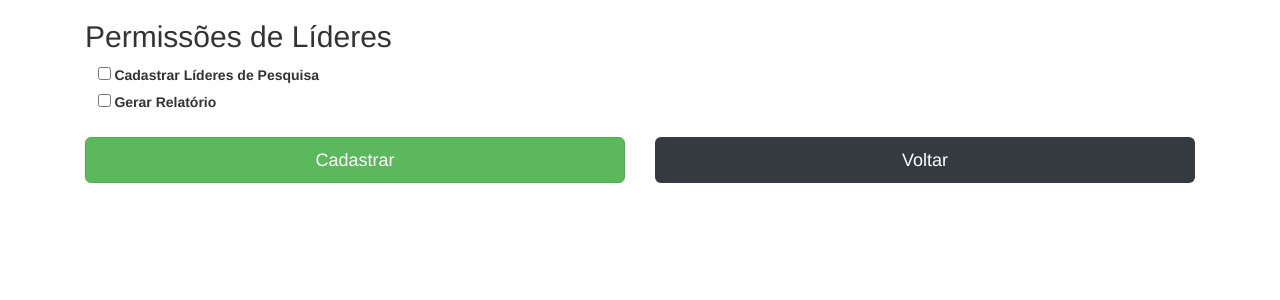
After one commit to GrandeAlf/WeSearch-Group, a PHP site: page /permissoes.php in a window 1280 px wide. The commit adds this page. Shown: the top 300 px of the page. Run offline with PHP 8.4, Linux system fonts and the light colour scheme.

Commit message:
Tela de Permissões
Foi feita a tela de permissões!

```diff
--- a/Codigos/PHP/cadastro_ADM.php
+++ b/Codigos/PHP/cadastro_ADM.php
@@ -81,7 +81,7 @@
       <input type="password" class="form-control" name="senha" placeholder="Senha" />
       <input type="password" class="form-control" name="conf_senha" placeholder="Confirmar Senha" />
 
-        <input class="btn btn-lg btn-block btn-success" type="submit" name="cadastrar" value="Cadastrar"/><br>
+      <input class="btn btn-lg btn-block btn-success" type="submit" name="cadastrar" value="Cadastrar"/><br>
     </form>
   </div>
 
--- /dev/null
+++ b/Codigos/PHP/permissoes.php
@@ -0,0 +1,52 @@
+<!DOCTYPE html>
+<html>
+<head>
+	<!-- Required meta tags -->
+    <meta charset="utf-8">
+    <meta name="viewport" content="width=device-width, initial-scale=1, shrink-to-fit=no">
+
+    <!-- Bootstrap CSS -->
+    <link rel="stylesheet" href="https://stackpath.bootstrapcdn.com/bootstrap/4.1.3/css/bootstrap.min.css" integrity="sha384-MCw98/SFnGE8fJT3GXwEOngsV7Zt27NXFoaoApmYm81iuXoPkFOJwJ8ERdknLPMO" crossorigin="anonymous">
+
+    <link rel="stylesheet" href="http://maxcdn.bootstrapcdn.com/bootstrap/3.3.6/css/bootstrap.min.css">
+
+
+    <link rel="stylesheet" type="text/css" href="../CSS/login.css">
+	<title>Permissões</title>
+</head>
+<body>
+  <div class="container">
+		<div class="wrapper">
+			<form form class="form-signin" method="post" action="">
+				<h2>Permissões de Líderes</h2>
+				<div class="form-check">
+					<label>
+						<input type="checkbox" name="check" > <span class="label-text">Cadastrar Líderes de Pesquisa</span>
+					</label>
+				</div>
+				<div class="form-check">
+					<label>
+						<input type="checkbox" name="check"> <span class="label-text">Gerar Relatório</span>
+					</label>
+				</div>
+				<div class="row"><br></div>
+				<div class="row">
+					<div class="col-6"><input class="btn btn-lg btn-block btn-success mb-2" type="submit" name="cadastrar" value="Cadastrar"/></div>
+					<div class="col-6"><input class="btn btn-lg btn-block btn-dark md-2" type="submit" name="voltar" value="Voltar"/></div>
+
+				</div>
+			</form>
+
+		</div>
+
+	</div>
+     <!-- Optional JavaScript -->
+    <!-- jQuery first, then Popper.js, then Bootstrap JS -->
+    <script src="https://code.jquery.com/jquery-3.3.1.slim.min.js" integrity="sha384-q8i/X+965DzO0rT7abK41JStQIAqVgRVzpbzo5smXKp4YfRvH+8abtTE1Pi6jizo" crossorigin="anonymous"></script>
+    <script src="https://cdnjs.cloudflare.com/ajax/libs/popper.js/1.14.3/umd/popper.min.js" integrity="sha384-ZMP7rVo3mIykV+2+9J3UJ46jBk0WLaUAdn689aCwoqbBJiSnjAK/l8WvCWPIPm49" crossorigin="anonymous"></script>
+    <script src="https://stackpath.bootstrapcdn.com/bootstrap/4.1.3/js/bootstrap.min.js" integrity="sha384-ChfqqxuZUCnJSK3+MXmPNIyE6ZbWh2IMqE241rYiqJxyMiZ6OW/JmZQ5stwEULTy" crossorigin="anonymous"></script>
+
+    <script src="https://ajax.googleapis.com/ajax/libs/jquery/1.12.2/jquery.min.js"></script>
+    <script src="http://maxcdn.bootstrapcdn.com/bootstrap/3.3.6/js/bootstrap.min.js"></script>
+</body>
+</html>
```
